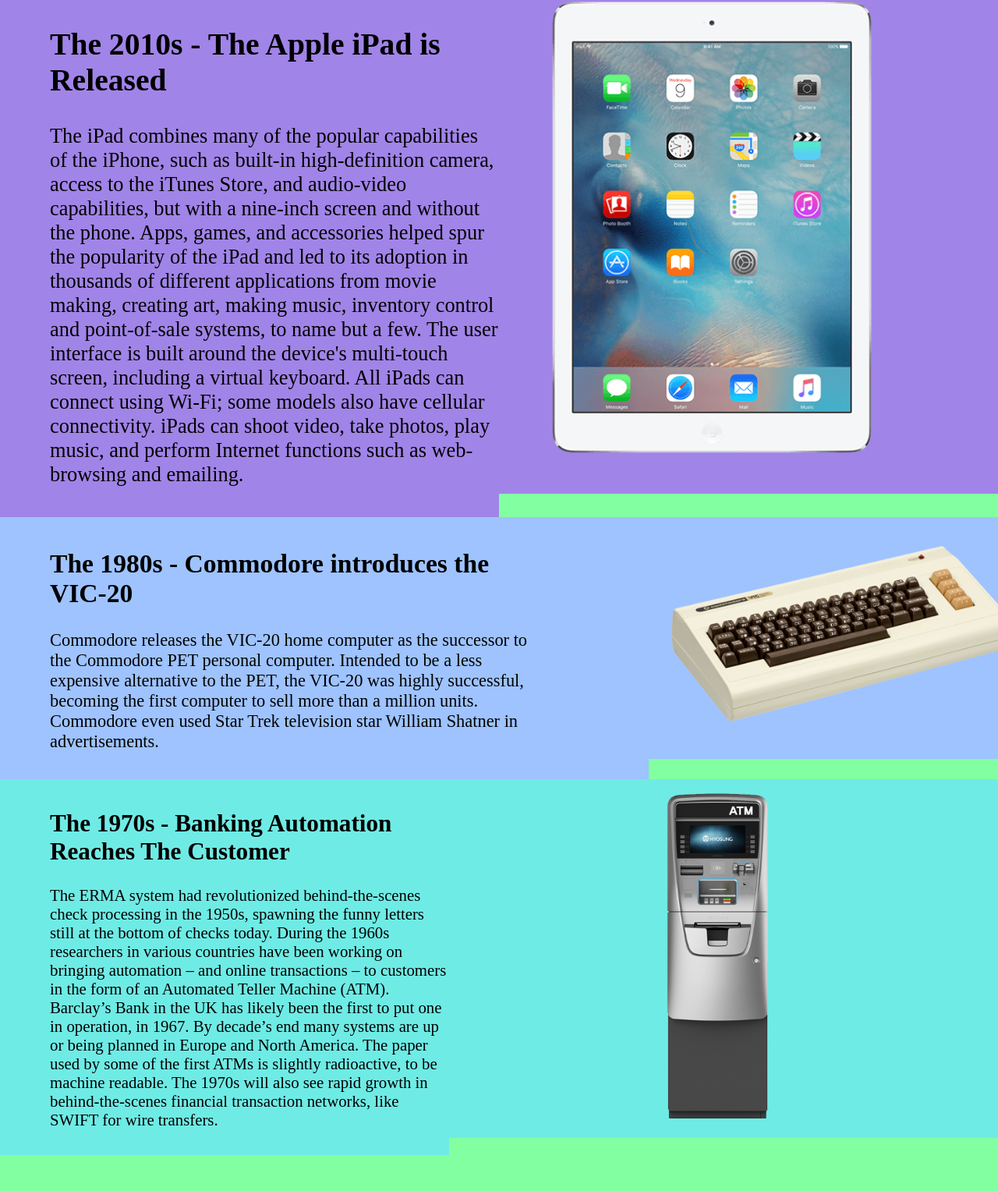
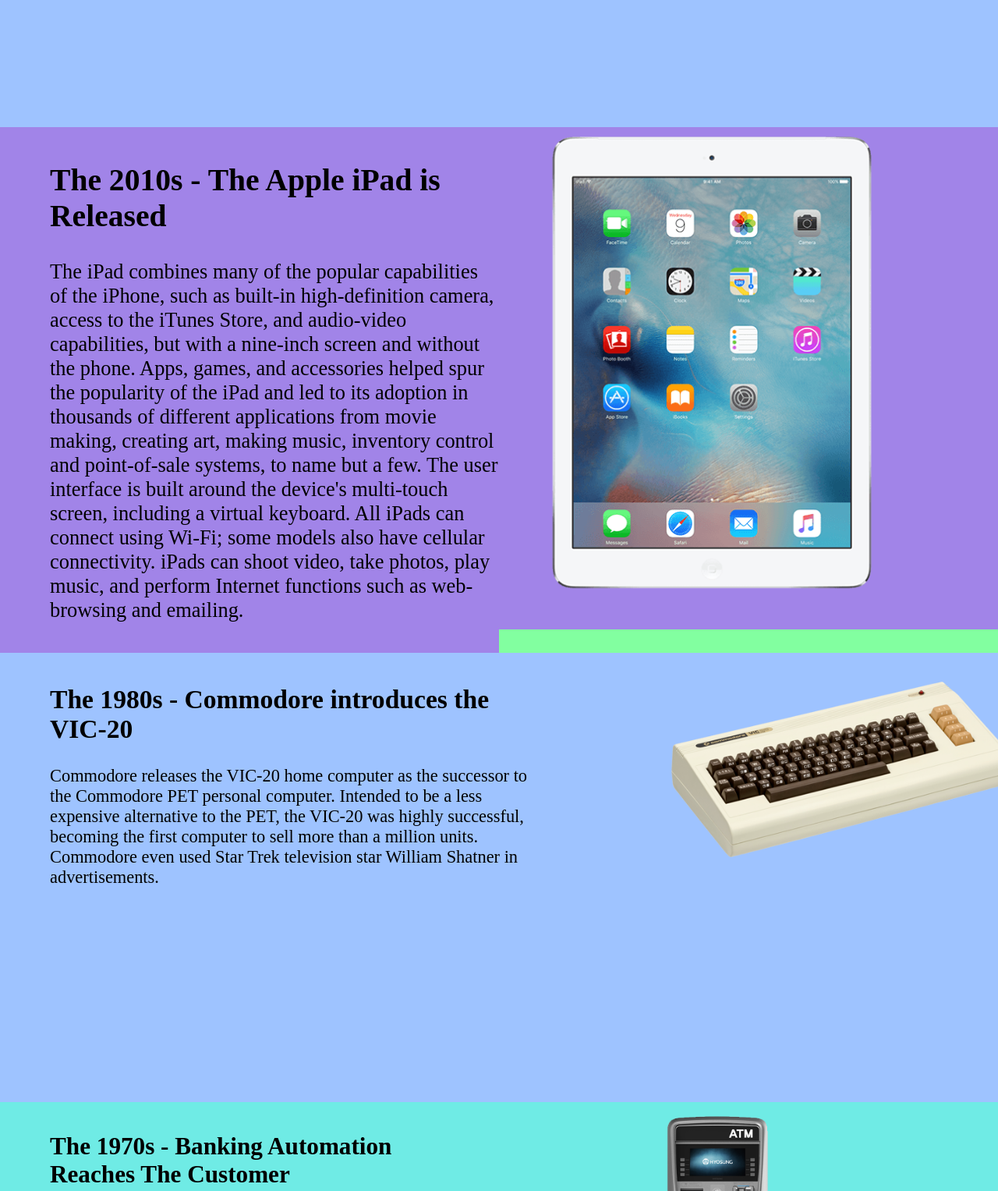
Before and after one commit to Elvin-Vargas/Tech-Milestones2, a plain HTML site: page index.html in a window 1280 px wide. Shown: the part 1071-2598 px from the top of the page at 78% size. Before the commit the page ends 2552 px from the top, so only its background shows below. Drawn offline with Linux system fonts and the light colour scheme.

Commit message:
added min-height to css to ensure equal column ht

```diff
--- a/css/style.css
+++ b/css/style.css
@@ -15,6 +15,7 @@
     padding-top: 1%;
     padding-bottom: 1%;
     background-color: #6FEBE5;
+    min-height: 550px;
 }
 
 .nintysimage {
@@ -25,6 +26,7 @@
     padding-top: 1%;
     padding-bottom: 1%;
     background-color: #6FEBE5;
+    min-height: 550px;
 }
 
 .nintysimage img {
@@ -40,6 +42,7 @@
     padding-top: 1%;
     padding-bottom: 1%;
     background-color: #9EC3FF;
+    min-height: 550px;
 }
 
 .twothousimage img {
@@ -53,6 +56,7 @@
     padding-top: 1%;
     padding-bottom: 1%;
     background-color: #9EC3FF;
+    min-height: 550px;
 }
 
 .tens {
@@ -63,6 +67,7 @@
     padding-top: 1%;
     padding-bottom: 1%;
     background-color: #A184E8;
+    min-height: 550px;
 }
 
 .tensimage {
@@ -72,6 +77,7 @@
     padding-top: 1%;
     padding-bottom: 1%;
     background-color: #A184E8;
+    min-height: 550px;
 }
 
 .tensimage img {
@@ -87,6 +93,7 @@
     padding-top: 1%;
     padding-bottom: 1%;
     background-color: #9EC3FF;
+    min-height: 550px;
 }
 
 .eightiesimage {
@@ -96,6 +103,7 @@
     padding-top: 1%;
     padding-bottom: 1%;
     background-color: #9EC3FF;
+    min-height: 550px;
 }
 
 .eightiesimage img {
@@ -110,6 +118,7 @@
     padding-top: 1%;
     padding-bottom: 1%;
     background-color: #6FEBE5;
+    min-height: 550px;
 }
 
 .seventiesimage {
@@ -120,6 +129,7 @@
     padding-top: 1%;
     padding-bottom: 1%;
     background-color: #6FEBE5;
+    min-height: 550px;
 }
 
 .seventiesimage img {
```
